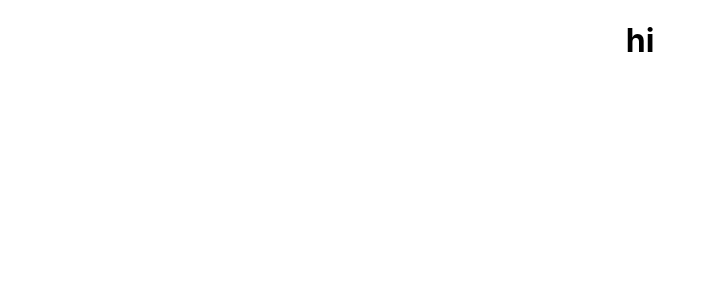
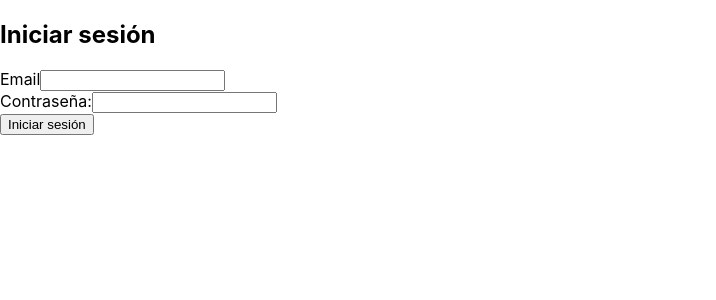
Before and after one commit to EdssonVega/home-rental-admins-dashboard, a React (Create React App) app: page / in a window 1280 px wide. Shown: the top 300 px of the page, without its empty margins (0-716 px from the left). Built offline with nearby package versions, Linux system fonts and the light colour scheme.

Commit message:
installed react router dom and configured the routes

```diff
--- a/package.json
+++ b/package.json
@@ -13,6 +13,7 @@
     "react-dom": "^19.1.1",
     "react-hook-form": "^7.62.0",
     "react-redux": "^9.2.0",
+    "react-router-dom": "^7.8.0",
     "react-scripts": "5.0.1",
     "redux": "^5.0.1",
     "web-vitals": "^2.1.4"
--- a/src/App.js
+++ b/src/App.js
@@ -1,11 +1,19 @@
-import logo from './logo.svg';
+import { BrowserRouter as Router, Routes, Route } from 'react-router-dom';
 import './App.css';
+import LoginPage from './presentation/pages/loginPage.jsx';
+import HomesListPage from './presentation/pages/homesListPage.jsx';
+import HomeDetailPage from './presentation/pages/homeDetailPage.jsx';
 
 function App() {
   return (
-    <div className="App">
-     <h1>hi</h1>
-    </div>
+    <Router >
+      <Routes>
+        <Route path = "/" element={<LoginPage />} />
+        <Route path='/homes' element={<HomesListPage />}/>
+        <Route path='/homes/:id' element={<HomeDetailPage />} />
+      </Routes>
+    </Router>
+
   );
 }
 
--- a/src/presentation/components/loginForm.jsx
+++ b/src/presentation/components/loginForm.jsx
@@ -0,0 +1,45 @@
+import React from 'react'
+import { useForm } from 'react-hook-form'
+
+export const LoginForm = ({onSubmit, loading}) => {
+
+    const{register,handleSubmit,formState:{errors}} = useForm();
+
+  return (
+    <form onSubmit={handleSubmit(onSubmit)} className="login-form">
+        <div>
+            <label htmlFor="email">Email</label>
+            <input
+                type="email"
+                id='email'
+                {...register("email",{
+                    required: "Debes ingresar un correo eléctronico",
+                    pattern:{
+                        value:/^[a-zA-Z0-9._-]+@[a-zA-Z0-9.-]+\.[a-zA0-9]{2,6}$/,
+                        message: "Ingresa un correo válido"
+                    }
+                })}
+                />
+                {errors.email && <p style={{color: "red"}} >{errors.email.message}</p>}
+        </div>
+
+        <div>
+             <label htmlFor="password">Contraseña:</label>
+            <input
+                type="password"
+                id='password'
+                {...register("password",{
+                    required: "Debes ingresar la contraseña",
+                    minLength:{value:8, message: "La contraseña debe tener al menos 8 caracteres"}
+                })}
+                />
+                {errors.password && <p style={{color: "red"}} >{errors.password.message}</p>}
+        </div>
+                <button type='submit' disabled={loading}>
+                    {loading ? "Cargando..." : "Iniciar sesión"}
+                </button>
+    </form>
+  );
+};
+
+export default LoginForm;
--- /dev/null
+++ b/src/presentation/pages/homeDetailPage.jsx
@@ -0,0 +1,9 @@
+import React from 'react'
+
+export const HomeDetailPage = () => {
+  return (
+    <div>homeDetailPage</div>
+  )
+}
+
+export default HomeDetailPage;
--- /dev/null
+++ b/src/presentation/pages/homesListPage.jsx
@@ -0,0 +1,9 @@
+import React from 'react'
+
+export const HomesListPage = () => {
+  return (
+    <div>homeListPage</div>
+  )
+}
+
+export default HomesListPage;
--- a/src/presentation/pages/loginPage.jsx
+++ b/src/presentation/pages/loginPage.jsx
@@ -2,6 +2,7 @@ import React from 'react'
 import { useDispatch, useSelector } from 'react-redux'
 import { loginFailure, loginRequest, loginSucces } from '../../state/auth/authSlice';
 import LoginForm from '../components/loginForm';
+import { Navigate } from 'react-router-dom';
 
 export const LoginPage = () => {
 
@@ -23,7 +24,7 @@ export const LoginPage = () => {
   };
 
   if(isAuthenticated){
-    return <div>!Bienvenido de nuevo!</div>;
+   return <Navigate to={"/homes"}/>
   }
 
   return (
```
Also changed, not shown: 1 other file (tests, documents, lock files or other folders).
